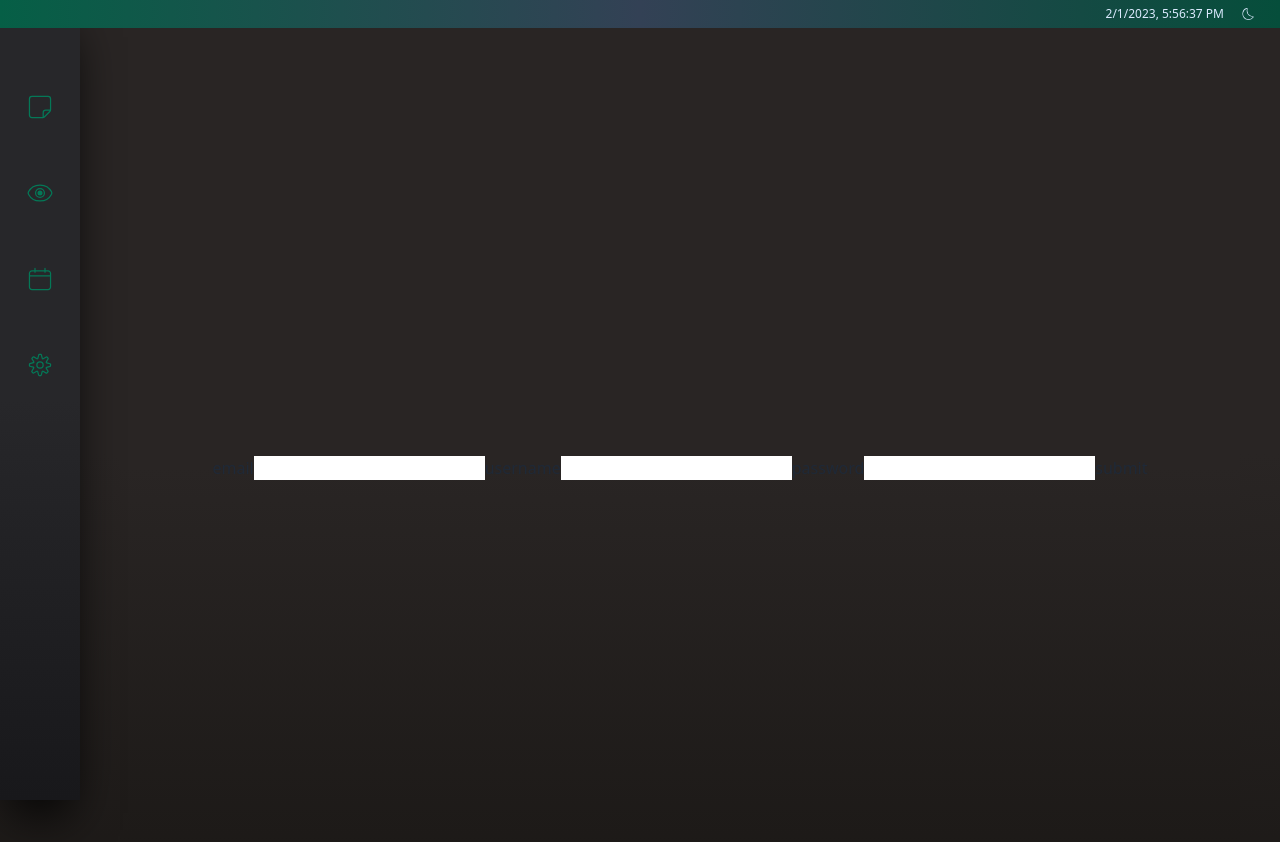
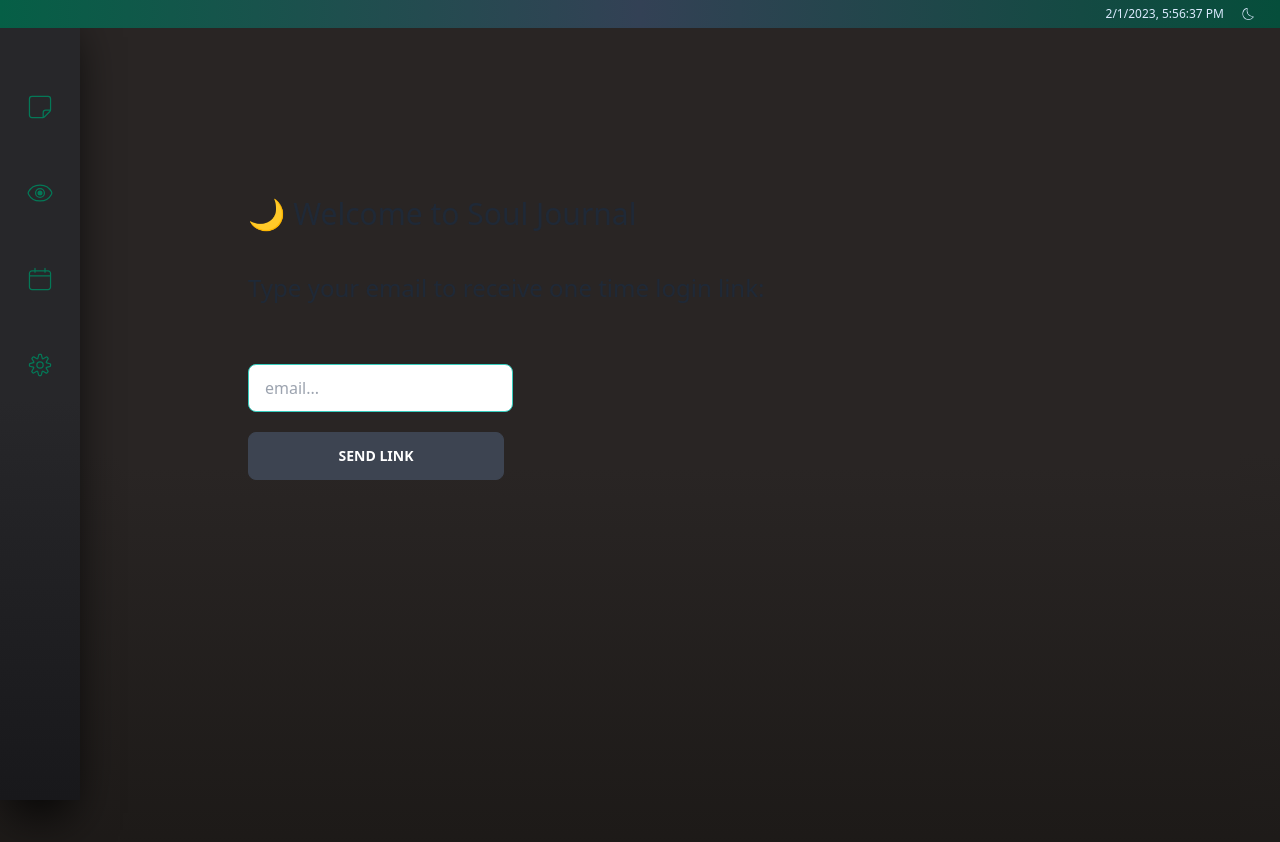
Before and after one commit to erratinsilentio/Soul-Journal, a Next.js app in the folder client/: page / in a window 1280 px wide. Shown: the top 842 px of the page. Built offline with nearby package versions, Linux system fonts and the light colour scheme; a web font is replaced by a local one.

Commit message:
feat(auth): added some styling to login page

```diff
--- a/client/components/login/Login.tsx
+++ b/client/components/login/Login.tsx
@@ -2,7 +2,11 @@ import { LoginForm } from "./LoginForm";
 
 export const LoginPage = () => {
   return (
-    <main className="z-0 flex min-h-screen min-w-full items-center justify-center bg-gradient-to-b from-stone-800 via-stone-800 to-stone-900">
+    <main className="flex min-h-screen min-w-full flex-col items-start justify-start bg-gradient-to-b from-stone-800 via-stone-800 to-stone-900 p-32">
+      <span className="mb-10 text-3xl">🌙 Welcome to Soul Journal</span>
+      <span className="mb-10 text-2xl">
+        Type your email to receive one time login link:
+      </span>
       <LoginForm />
     </main>
   );
--- a/client/components/login/LoginForm.tsx
+++ b/client/components/login/LoginForm.tsx
@@ -5,8 +5,6 @@ import { useState } from "react";
 export const LoginForm = () => {
   const [loading, setLoading] = useState(false);
   const [email, setEmail] = useState("");
-  const [username, setUsername] = useState("");
-  const [password, setPassword] = useState("");
 
   const handleLogin = async (e) => {
     e.preventDefault();
@@ -25,29 +23,16 @@ export const LoginForm = () => {
     }
   };
   return (
-    <form onSubmit={handleLogin}>
-      <label>email</label>
+    <form onSubmit={handleLogin} className="flex flex-col">
       <input
-        name="email"
-        id="email"
         type="text"
+        placeholder="email..."
+        className="input-bordered input-accent input my-5 w-full max-w-xs"
         onChange={(e) => setEmail(e.target.value)}
       />
-      <label>username</label>
-      <input
-        name="username"
-        id="username"
-        type="text"
-        onChange={(e) => setUsername(e.target.value)}
-      />
-      <label>password</label>
-      <input
-        name="password"
-        id="password"
-        type="password"
-        onChange={(e) => setPassword(e.target.value)}
-      />
-      <button type="submit">submit</button>
+      <button type="submit" className="btn-wide btn">
+        Send Link
+      </button>{" "}
     </form>
   );
 };
```
